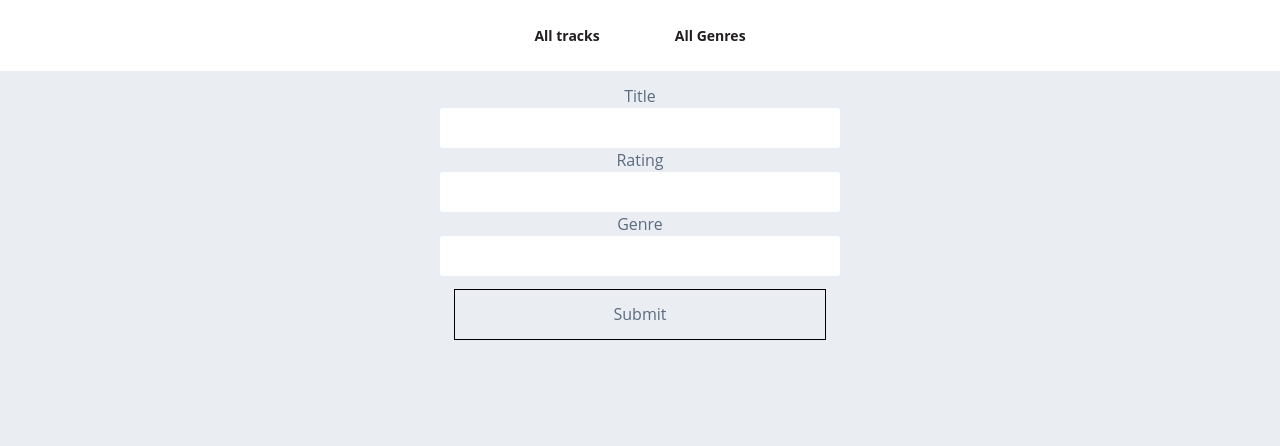
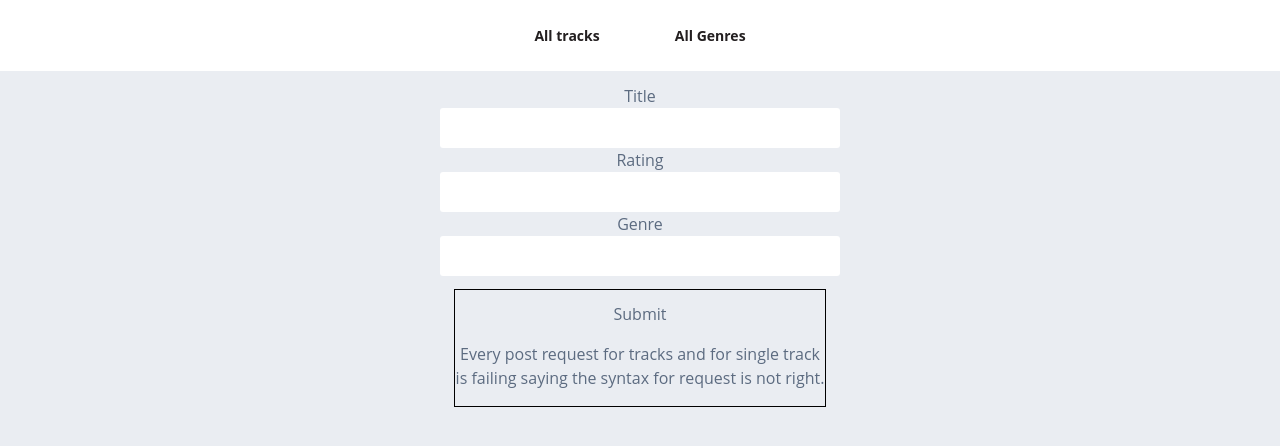
Before and after one commit to AryanSingh/greedyGame, a website: page index.html at #!/addTrack in a window 1280 px wide. Drawn offline with nearby package versions, Linux system fonts and the light colour scheme.

Commit message:
failing notice added

```diff
--- a/views/addTrack.html
+++ b/views/addTrack.html
@@ -16,6 +16,7 @@
 	</form>
 	<div ng-click="submitForm()" style="width: 30%;margin:1vmax auto;text-align: center;border:1px solid black;cursor: pointer; cursor: hand;">
       <p style="margin: 1vmax;">Submit</p>
+      <p>Every post request for tracks and for single track is failing saying the syntax for request is not right.</p>
     </div>
 
 </div>
```
